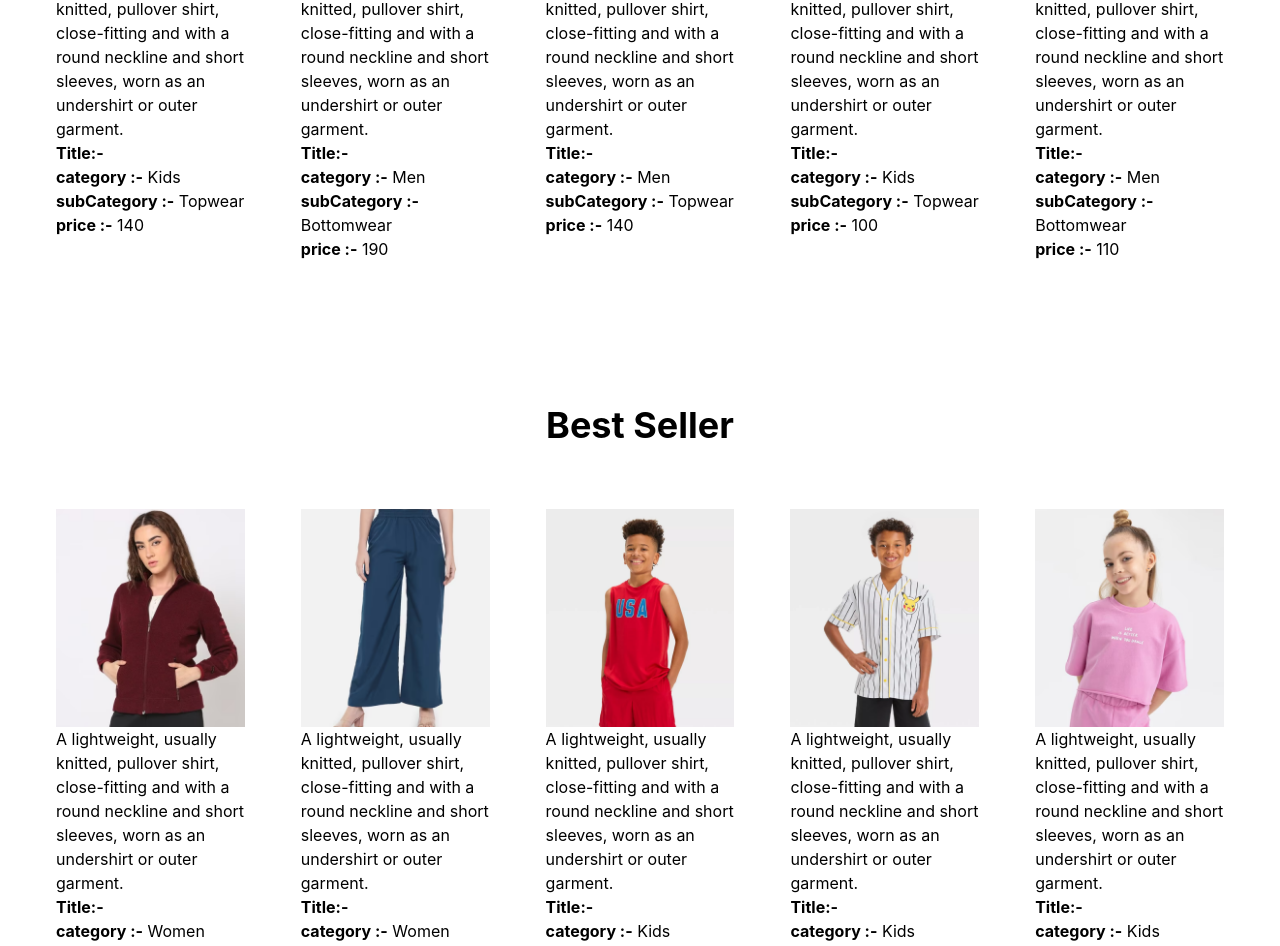
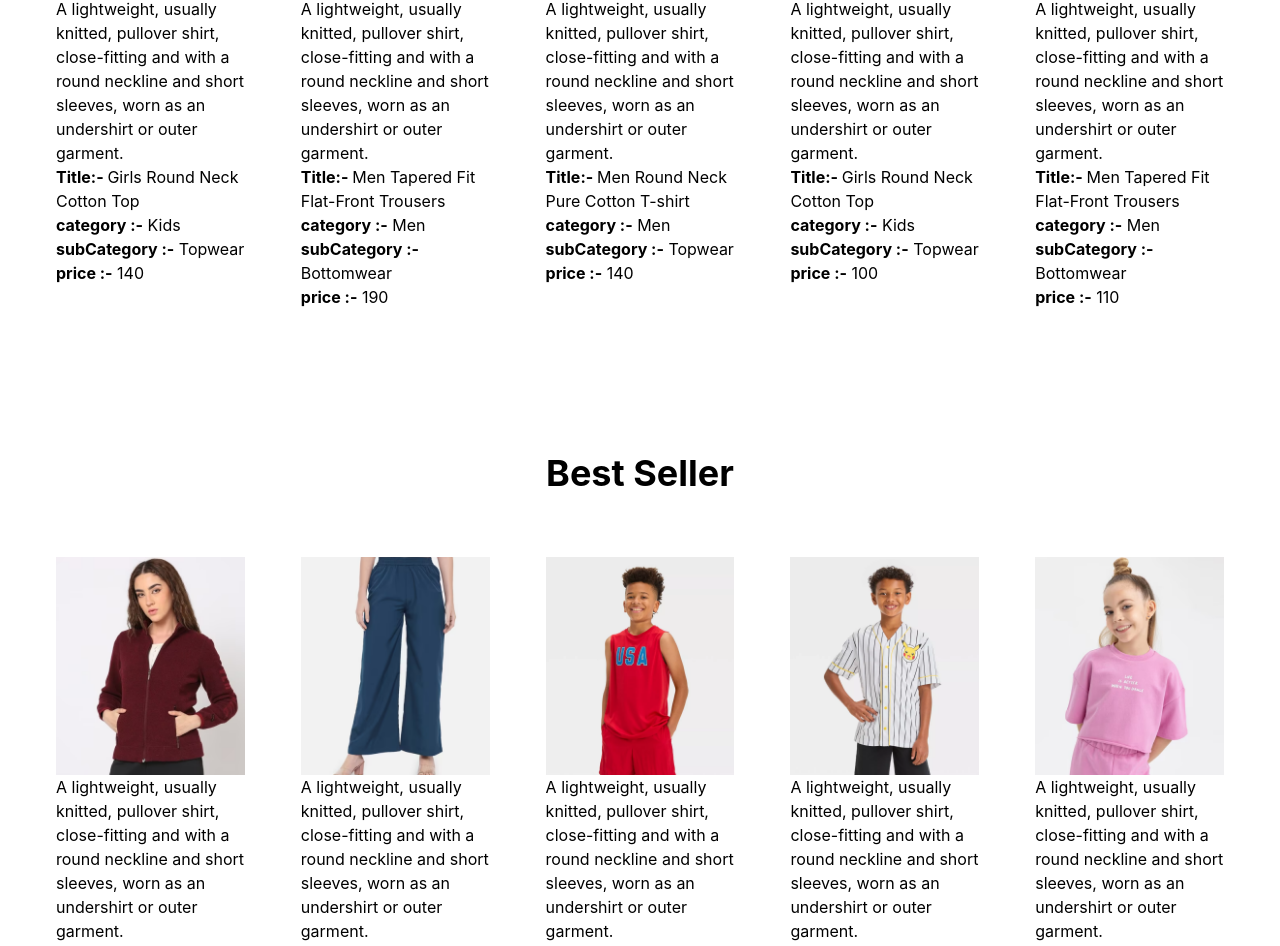
Before and after one commit to prakshal390/E-commerce-web, a React (Vite) app: page / in a window 1280 px wide. Shown: the part 1815-2761 px from the top of the page. Built offline with nearby package versions, Linux system fonts and the light colour scheme.

Commit message:
Fix name in Hero.jsx

```diff
--- a/src/Components/Hero.jsx
+++ b/src/Components/Hero.jsx
@@ -57,7 +57,7 @@ function Hero() {
           {productData.slice(0,10).map((obj,key) => (
             <Card
               id={obj.id}
-              title={obj.title}
+              name={obj.name}
               image={obj.image[0]}
               description={obj.description}
               category={obj.category}
@@ -85,7 +85,7 @@ function Hero() {
           {productData.slice(20,25).map((obj) => (
             <Card
               id={obj.id}
-              title={obj.title}
+              name={obj.name}
               image={obj.image[0]}
               description={obj.description}
               category={obj.category}
--- a/src/Pages/Card.jsx
+++ b/src/Pages/Card.jsx
@@ -1,14 +1,14 @@
 import React from 'react'
 import { Link } from 'react-router-dom'
 
-const Card = ({id,title, image, description, category,price,subCategory}) => {
+const Card = ({id,name, image, description, category,price,subCategory}) => {
   return (
     <Link to={`/products/${id}`} className='bg-white text-black p-4 rounded'>
 
 
         <img src={image} alt="Not Found" />
         <p>{description}</p>
-        <p><b>Title:- </b>{title}</p>
+        <p><b>Title:- </b>{name}</p>
         <p> <b> category :-</b> {category}</p>
         <p> <b> subCategory :-</b> {subCategory}</p>
         <p><b> price :-</b> {price}</p>
```
